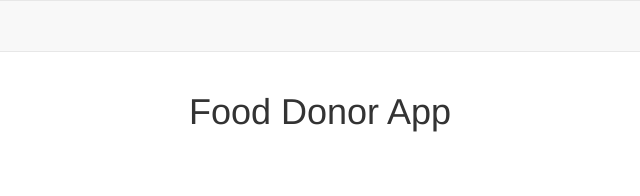
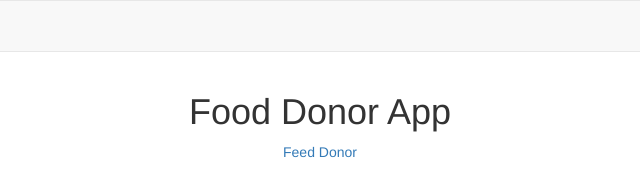
Before and after one commit to matt-taggart/food_bank_app, a website: page index.html at #!/home in a window 1280 px wide. Shown: the full height of the page, 320-960 px from the left. Drawn offline with nearby package versions, Linux system fonts and the light colour scheme; some packages are replaced by stand-ins of ours.

Commit message:
ui-sref quick fix

```diff
--- a/app/app.js
+++ b/app/app.js
@@ -9,6 +9,9 @@ angular.module('food', ['ui.router'])
       }).state('feed', {
         url:'/feed',
         templateUrl: '/components/feed/feed.html'
+      }).state('donor', {
+        url:'/donor',
+        templateUrl: '/components/donor/donor.html'
       });
 
     $locationProvider.html5Mode({
--- a/app/components/home/home.html
+++ b/app/components/home/home.html
@@ -14,6 +14,8 @@
   <div class="row">
     <div class="col-xs-12 text-center">
       <h1>Food Donor App</h1>
+      <a ui-sref="feed">Feed</a>
+      <a ui-sref="donor">Donor</a>
     </div>
   </div>
 
--- a/server.js
+++ b/server.js
@@ -18,7 +18,7 @@ app.use(bodyParser.urlencoded({
 
 app.use(bodyParser.json());
 
-// require("./server/models/db");
+require("./server/models/db");
 
 app.use(express.static('app'));
 app.use(express.static('public'));
```
